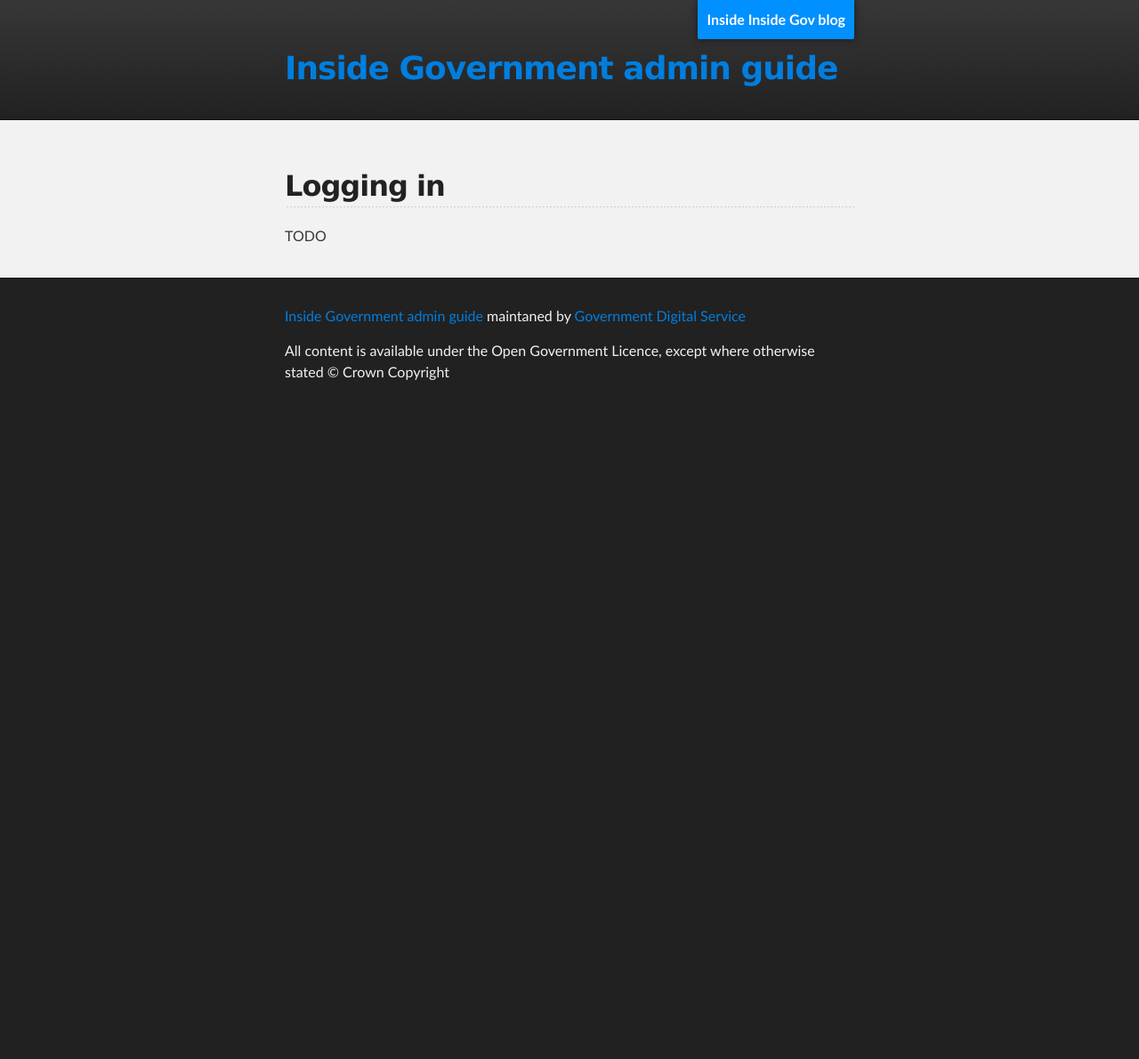
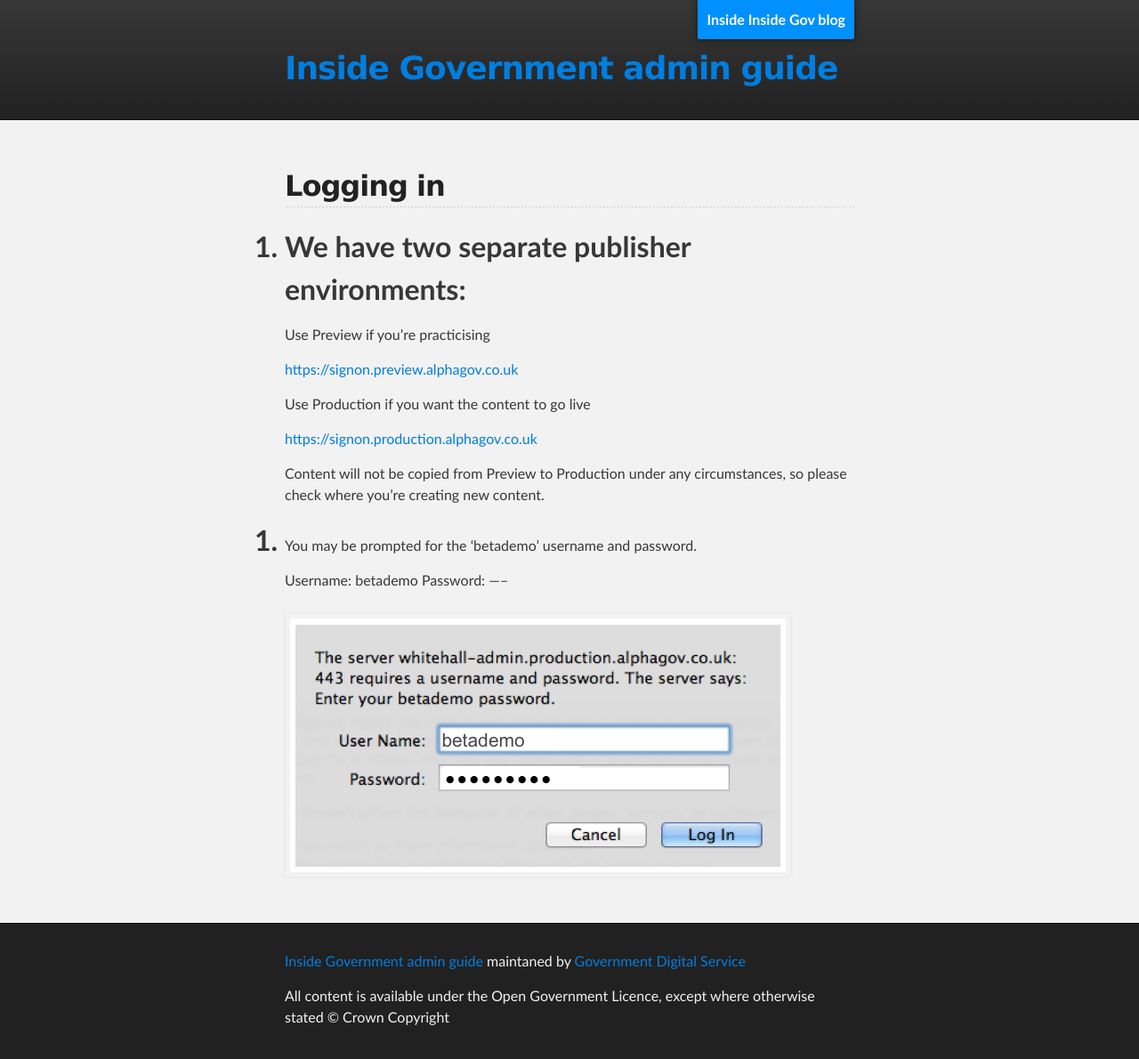
Before and after one commit to alphagov/inside-government-admin-guide, a Jekyll site: the page built from your-account/logging-in.md, in a window 1280 px wide. Shown: the whole page at 89% size. Built offline with Jekyll 4.4.1, drawn with Linux system fonts in a browser that asks for light colours; before the commit the page ends 900 px from its top, so only the background shows below that.

Commit message:
Half of logging on page

```diff
--- a/your-account/logging-in.md
+++ b/your-account/logging-in.md
@@ -5,4 +5,22 @@
 
 ## Logging in
 
-TODO
+1. We have two separate publisher environments:
+
+Use Preview if you're practicising
+
+[https://signon.preview.alphagov.co.uk](https://signon.preview.alphagov.co.uk)
+
+Use Production if you want the content to go live
+
+[https://signon.production.alphagov.co.uk](https://signon.production.alphagov.co.uk)
+
+Content will not be copied from Preview to Production under any circumstances, so please check where you’re creating new content.
+
+
+2. You may be prompted for the ‘betademo’ username and password.
+
+   Username: betademo
+   Password: -----
+
+   ![Get an account 5](get-an-account-5.png)
```
